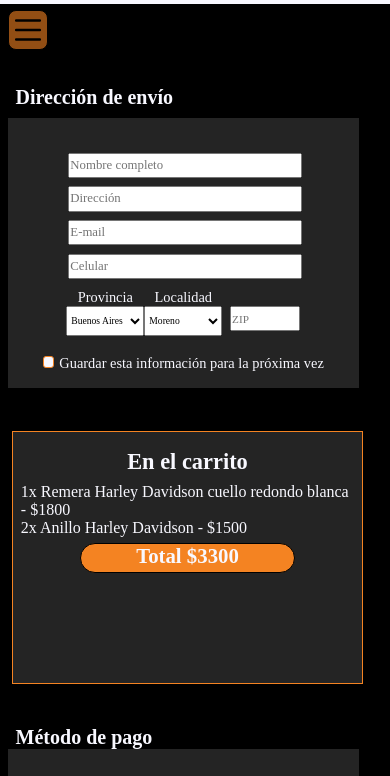
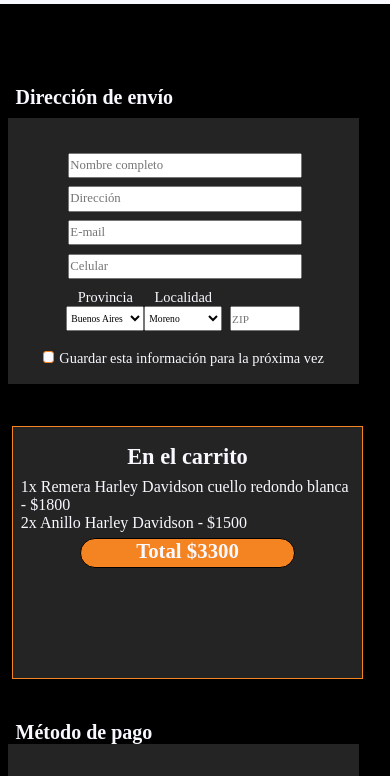
Before and after one commit to BinaryJuan/Broken-Chains, a website: page pages/carrito.html in a window 390 px wide. Shown: the part 176-952 px from the top of the page. Drawn offline with nearby package versions, Linux system fonts and the light colour scheme.

Commit message:
Arreglos

```diff
--- a/scss/_navbars.scss
+++ b/scss/_navbars.scss
@@ -79,7 +79,7 @@
     visibility: hidden;
     position: absolute;
     position: fixed;
-    top: 22vh;
+    top: 2vh;
     left: 2vw;
     z-index: 10;
 }
--- a/scss/_smartphone-responsive.scss
+++ b/scss/_smartphone-responsive.scss
@@ -371,7 +371,7 @@
         .flexBoxCarrito select {
             width: 20vw;
             font-size: 0.6rem;
-            height: 30px;
+            height: 3vh;
         }
         .flexBoxCarrito select option {
             font-size: 0.6rem;
```
Also changed, not shown: css/styles.css.
